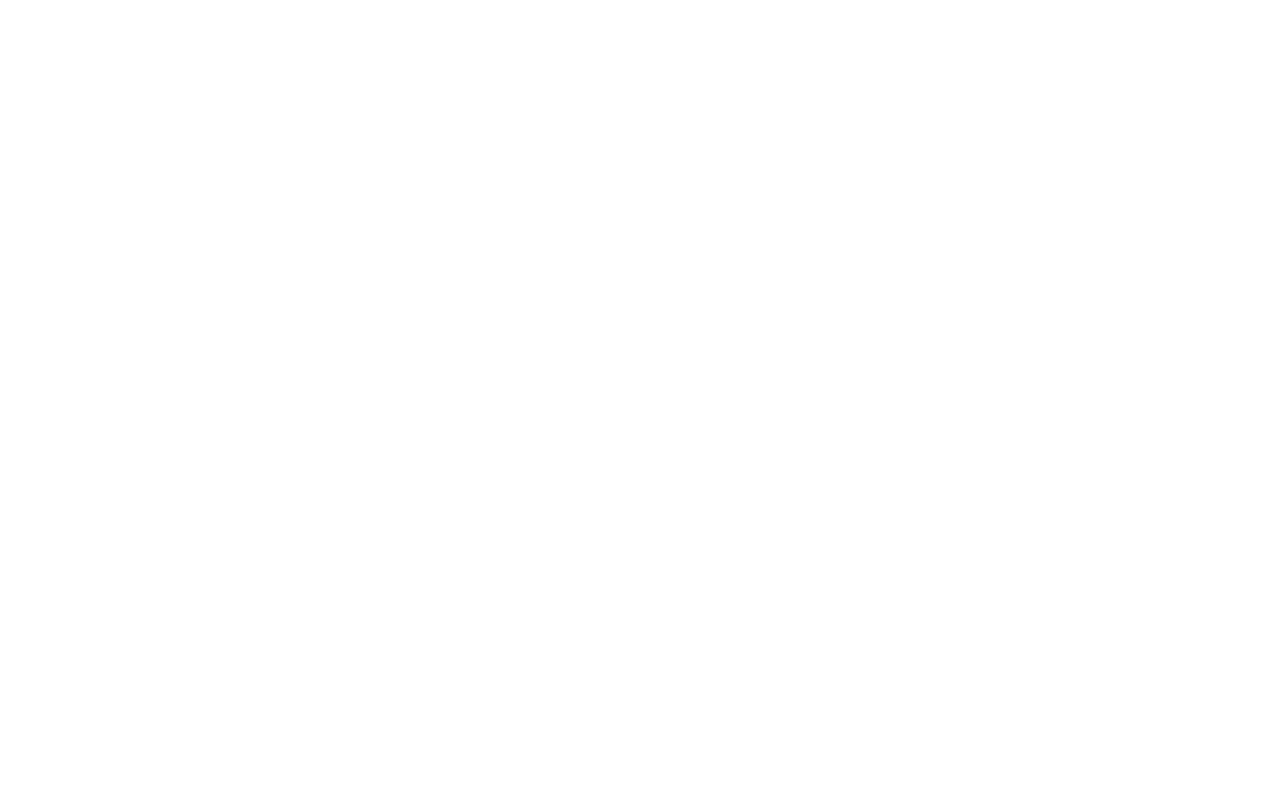
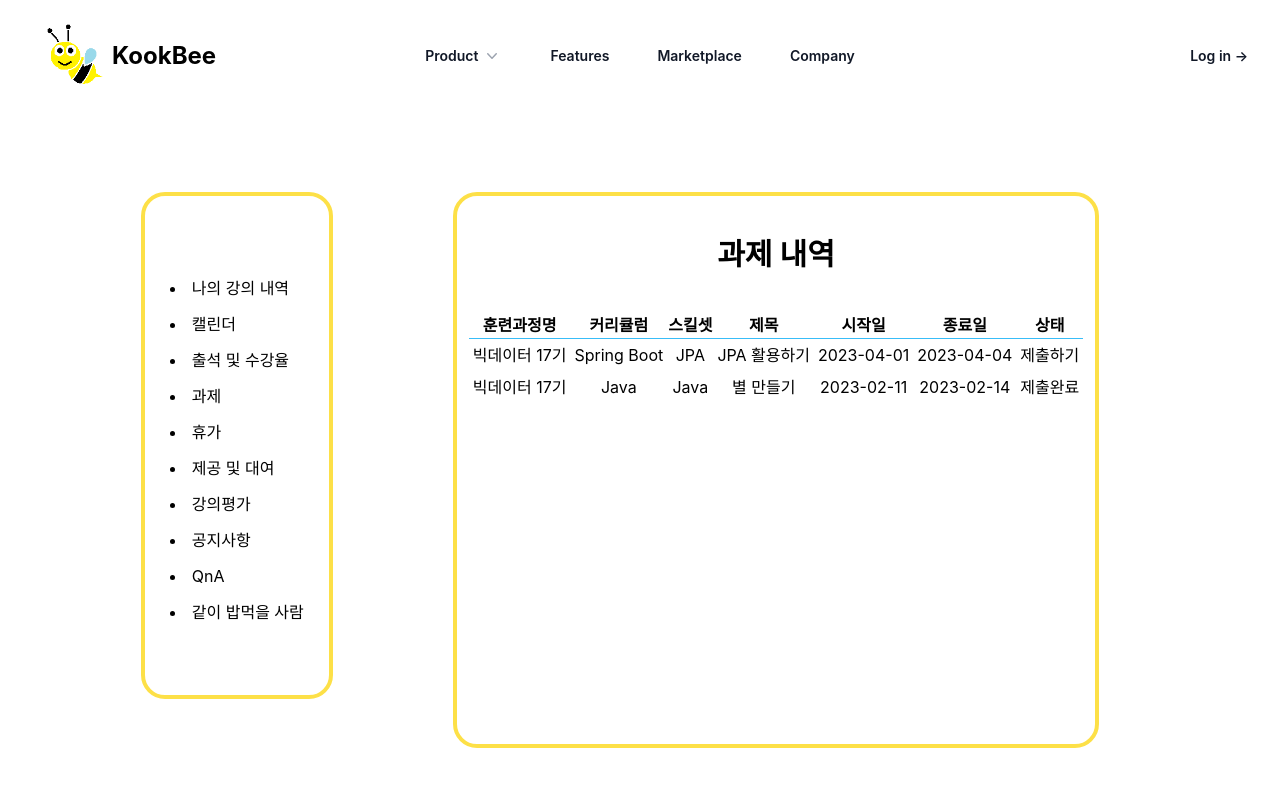
Before and after one commit to KookBee-Project/kookbee_web, a React (Create React App) app: page /homeworkhistory in a window 1280 px wide. Before the commit this address had no page. Shown: the top 786 px of the page. Built offline with nearby package versions, Linux system fonts and the light colour scheme.

Commit message:
#3_230418_1 feature/Student/Homework

```diff
--- a/package.json
+++ b/package.json
@@ -3,6 +3,9 @@
   "version": "0.1.0",
   "private": true,
   "dependencies": {
+    "@ckeditor/ckeditor5-build-classic": "^37.0.1",
+    "@ckeditor/ckeditor5-react": "^6.0.0",
+    "@ckeditor/ckeditor5-upload": "^37.0.1",
     "@headlessui/react": "^1.7.13",
     "@heroicons/react": "^2.0.17",
     "@reduxjs/toolkit": "^1.9.3",
--- /dev/null
+++ b/src/component/ckeditor/ckeditor.js
@@ -0,0 +1,34 @@
+import React, { Component } from 'react';
+import { CKEditor } from '@ckeditor/ckeditor5-react';
+import ClassicEditor from '@ckeditor/ckeditor5-build-classic';
+
+class App extends Component {
+    const
+    render() {
+        return (
+            <div className="App">
+                <h2>Using CKEditor 5 build in React</h2>
+                <CKEditor
+                    editor={ ClassicEditor }
+                    data="<p>Hello from CKEditor 5!</p>"
+                    onReady={ editor => {
+                        // You can store the "editor" and use when it is needed.
+                        console.log( 'Editor is ready to use!', editor );
+                    } }
+                    onChange={ ( event, editor ) => {
+                        const data = editor.getData();
+                        console.log( { event, editor, data } );
+                    } }
+                    onBlur={ ( event, editor ) => {
+                        console.log( 'Blur.', editor );
+                    } }
+                    onFocus={ ( event, editor ) => {
+                        console.log( 'Focus.', editor );
+                    } }
+                />
+            </div>
+        );
+    }
+}
+
+export default App;
--- /dev/null
+++ b/src/component/homework/HomeworkHistory.jsx
@@ -0,0 +1,14 @@
+import SideBar from "../sidebar/StudentSideBar";
+import HomeworkHistoryList from "./HomeworkHistoryList";
+
+const HomeworkHistory = () => {
+  return (
+    <div className="w-screen h-screen flex justify-center">
+      <div className="flex w-5/6 h-5/6 justify-center">
+        <SideBar></SideBar>
+        <HomeworkHistoryList></HomeworkHistoryList>
+      </div>
+    </div>
+  );
+};
+export default HomeworkHistory;
--- /dev/null
+++ b/src/component/homework/HomeworkHistoryList.jsx
@@ -0,0 +1,60 @@
+import SideBar from "../sidebar/StudentSideBar";
+
+const HomeworkHistoryList = () => {
+  const data = [
+    {
+      classTitle: "빅데이터 17기",
+      classCurriculum: "Spring Boot",
+      classSkillSet: "JPA",
+      homeworkTitle: "JPA 활용하기",
+      homeworkStartDate: "2023-04-01",
+      homeworkEndDate: "2023-04-04",
+      homeworkStatus: "제출하기",
+    },
+    {
+      classTitle: "빅데이터 17기",
+      classCurriculum: "Java",
+      classSkillSet: "Java",
+      homeworkTitle: "별 만들기",
+      homeworkStartDate: "2023-02-11",
+      homeworkEndDate: "2023-02-14",
+      homeworkStatus: "제출완료",
+    },
+  ];
+  return (
+    <div>
+      <div className="table items-center w-max h-5/6 min-w-40 min-h-40 my-20 mx-20 border-4 border-yellow-300 rounded-3xl">
+        <div className="flex flex-col items-center h-5/6 mt-10 ml-3 mr-3">
+          <div className="text-center font-bold text-3xl">과제 내역</div>
+          <table className="my-10">
+            <thead className="font-bold text-center">
+              <tr>
+                <td>훈련과정명</td>
+                <td>커리큘럼</td>
+                <td>스킬셋</td>
+                <td>제목</td>
+                <td>시작일</td>
+                <td>종료일</td>
+                <td>상태</td>
+              </tr>
+            </thead>
+            <tbody className="text-center border-t border-sky-400">
+              {data?.map((el) => (
+                <tr>
+                  <td className="p-1">{el.classTitle}</td>
+                  <td className="p-1">{el.classCurriculum}</td>
+                  <td className="p-1">{el.classSkillSet}</td>
+                  <td className="p-1">{el.homeworkTitle}</td>
+                  <td className="p-1">{el.homeworkStartDate}</td>
+                  <td className="p-1">{el.homeworkEndDate}</td>
+                  <td className="p-1">{el.homeworkStatus}</td>
+                </tr>
+              ))}
+            </tbody>
+          </table>
+        </div>
+      </div>
+    </div>
+  );
+};
+export default HomeworkHistoryList;
--- /dev/null
+++ b/src/component/homework/HomeworkWrite.jsx
@@ -0,0 +1,15 @@
+import SideBar from "../sidebar/StudentSideBar";
+import HomeworkWriteForm from "./HomeworkWriteForm";
+
+
+const HomeworkWrite = () => {
+  return (
+    <div className="w-screen h-screen flex justify-center">
+      <div className="flex w-5/6 h-5/6 justify-center">
+        <SideBar></SideBar>
+        <HomeworkWriteForm></HomeworkWriteForm>
+      </div>
+    </div>
+  );
+};
+export default HomeworkWrite;
--- /dev/null
+++ b/src/component/homework/HomeworkWriteForm.jsx
@@ -0,0 +1,102 @@
+import ClassicEditor from "@ckeditor/ckeditor5-build-classic";
+import { CKEditor } from "@ckeditor/ckeditor5-react";
+
+const HomeworkWriteForm = () => {
+  const data = {
+    classTitle: "빅데이터 17기",
+    classCurriculum: "Spring Boot",
+    curriculumTeacher: "tjdanqkr",
+    classSkillSet: "JPA",
+    homeworkTitle: "JPA 활용하기",
+    homeworkStartDate: "2023-04-01",
+    homeworkEndDate: "2023-04-04",
+    homeworkDescription:
+      "JPA, Querydsl과정 뒷부분에서 소핑몰 프로젝트를 만들기 위한 실습 과제로 엔티티 매핑과 연관관계 매핑 과제를 드리니 실습해보세요",
+  };
+
+  return (
+    <div>
+      <div className="table items-center w-max h-5/6 min-w-40 min-h-40 my-20 mx-20 border-4 border-yellow-300 rounded-3xl">
+        <div className="flex flex-col items-center h-5/6 mt-10 ml-3 mr-3">
+          <div className="text-center font-bold text-3xl mb-5">
+            {data.homeworkTitle}
+          </div>
+          <div>
+            <div className="flex">
+              <h1 className="float-left font-bold">훈련과정명 :</h1>
+              <input
+                type="text"
+                className="float-right ml-3 font-black"
+                placeholder={data.classTitle}
+              ></input>
+            </div>
+            <div className="flex">
+              <h1 className="float-left font-bold">커리큘럼 :</h1>
+              <input
+                type="text"
+                className="float-right ml-3 font-black"
+                placeholder={data.classCurriculum}
+              ></input>
+            </div>
+            <div className="flex">
+              <h1 className="float-left font-bold">강사님 :</h1>
+              <input
+                type="text"
+                className="float-right ml-3 font-black"
+                placeholder={data.curriculumTeacher}
+              ></input>
+            </div>
+            <div className="flex">
+              <h1 className="float-left font-bold">스킬셋 :</h1>
+              <input
+                type="text"
+                className="float-right ml-3 font-black"
+                placeholder={data.classSkillSet}
+              ></input>
+            </div>
+            <div className="flex">
+              <h1 className="float-left font-bold">기간 :</h1>
+              <div className="float-right ml-3 font-black">
+                <input
+                  type="text"
+                  className="float-left"
+                  placeholder={data.homeworkStartDate}
+                ></input>
+                <input
+                  type="text"
+                  className="float-right"
+                  placeholder={data.homeworkEndDate}
+                ></input>
+              </div>
+            </div>
+            <div className="flex">
+              <h1 className="divide-solid float-left font-bold">내용 :</h1>
+            </div>
+            <div>
+              <input
+                type="text"
+                className="flex justify-center ml-3 font-black w-full h-5/6"
+                placeholder={data.homeworkDescription}
+              ></input>
+            </div>
+            <div>
+              <CKEditor
+                editor={ClassicEditor}
+                config={{
+                  placeholder: "내용을 입력하세요.",
+                }}
+                onReady={(editor) => {}}
+              ></CKEditor>
+            </div>
+            <div className="flex">
+              <button className=" bg-yellow-300 rounded-lg w-1/6 h-1/6">
+                제출하기
+              </button>
+            </div>
+          </div>
+        </div>
+      </div>
+    </div>
+  );
+};
+export default HomeworkWriteForm;
--- /dev/null
+++ b/src/component/sidebar/StudentSideBar.jsx
@@ -0,0 +1,32 @@
+import { Link } from "react-router-dom";
+
+const SideBar = () => {
+  const studentMenu = [
+    { value: "나의 강의 내역", link: "" },
+    { value: "캘린더", link: "" },
+    { value: "출석 및 수강율", link: "/" },
+    { value: "과제", link: "/homework" },
+    { value: "휴가", link: "/" },
+    { value: "제공 및 대여", link: "/" },
+    { value: "강의평가", link: "/" },
+    { value: "공지사항", link: "/" },
+    { value: "QnA", link: "/" },
+    { value: "같이 밥먹을 사람", link: "/" },
+  ];
+
+  return (
+    <div className="w-3/12 min-w-12 min-h-40 my-20 mx-10 border-4 border-yellow-300 rounded-3xl">
+      <div className="flex flex-col items-center mt-20">
+        <ul className="list-disc mb-2">
+          {studentMenu?.map((el, idx) => (
+            <Link to={el.link} key={idx}>
+              <li className="list-inside mb-3">{el.value}</li>
+            </Link>
+          ))}
+        </ul>
+      </div>
+    </div>
+  );
+};
+
+export default SideBar;
--- a/src/component/student/Login.jsx
+++ b/src/component/student/Login.jsx
@@ -9,6 +9,7 @@ const Login = () => {
     userEmail: "",
     userPw: "",
   });
+
   const dispatch = useDispatch();
 
   const onChange = (e) => {
--- a/src/routes/CustomRoutes.jsx
+++ b/src/routes/CustomRoutes.jsx
@@ -2,6 +2,8 @@ import { BrowserRouter, Route, Routes } from "react-router-dom";
 import Main from "../component/main";
 import Login from "../component/student/Login";
 import StudentSignUp from "../component/student/StudentSignUp";
+import HomeworkHistory from "../component/homework/HomeworkHistory";
+import HomeworkWrite from "../component/homework/HomeworkWrite";
 
 const CustomRoute = () => {
   return (
@@ -9,7 +11,9 @@ const CustomRoute = () => {
       <Routes>
         <Route path="/" element={<Main />}>
           <Route path="/login" element={<Login />} />
-          <Route path="/signup" element={<StudentSignUp/>}/>
+          <Route path="/signup" element={<StudentSignUp />} />
+          <Route path="/homeworkhistory" element={<HomeworkHistory />} />
+          <Route path="/homeworkwrite" element={<HomeworkWrite />} />
         </Route>
       </Routes>
     </BrowserRouter>
--- /dev/null
+++ b/src/store/homework/HomeworkSlice.js
@@ -0,0 +1,5 @@
+const initialState = {
+    data: [],
+    status: "idle",
+    error: null,
+};
```
Also changed, not shown: 1 other file (tests, documents, lock files or other folders).
